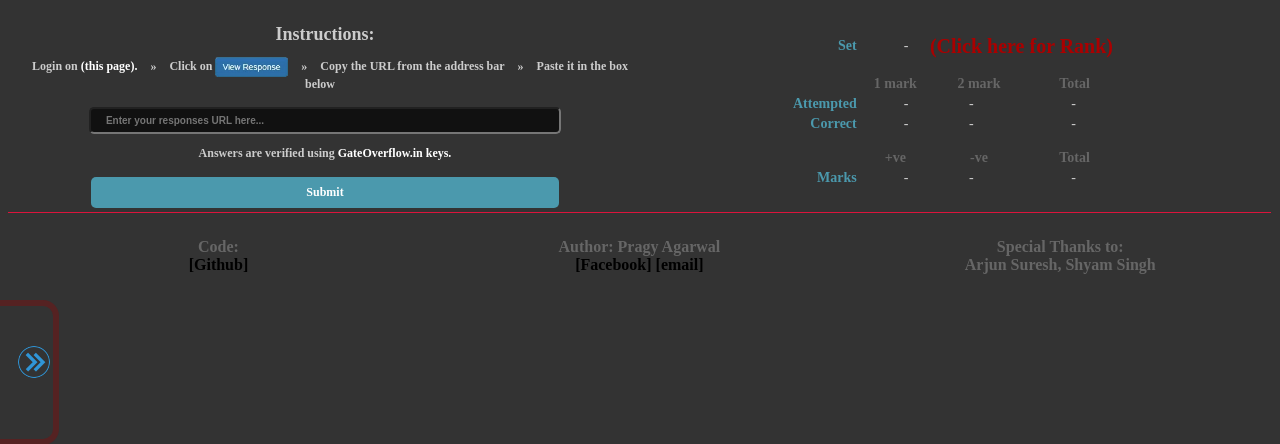
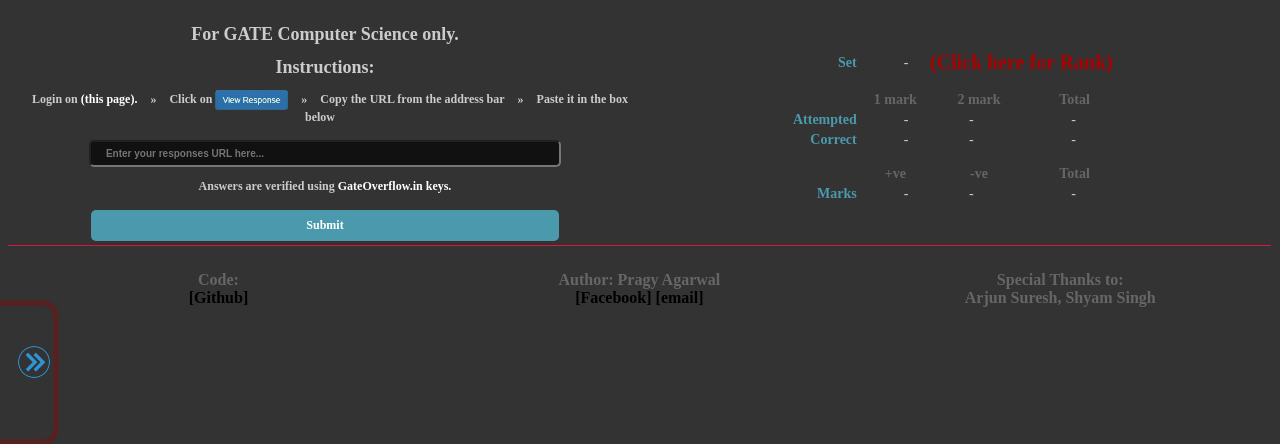
Before and after one commit to AgarwalPragy/GATE2016_MarksEvaluator, a PHP site: page / in a window 1280 px wide. Shown: the top 444 px of the page. Run offline with PHP 8.4, Linux system fonts and the light colour scheme.

Commit message:
Add notification to specify supported branch.

```diff
--- a/index.php
+++ b/index.php
@@ -15,6 +15,7 @@
 	<tr>
 		<td id="input-prompt" style="width: 50%; text-align: center;" align="center">
 			<div align="center">
+				<h1>For GATE Computer Science only.</h1>
 				<h1>Instructions:</h1>
 				<nav>
 				    <li>Login on <a target="_blank" href="http://appsgate.iisc.ernet.in/">(this page).</a></li>
```
